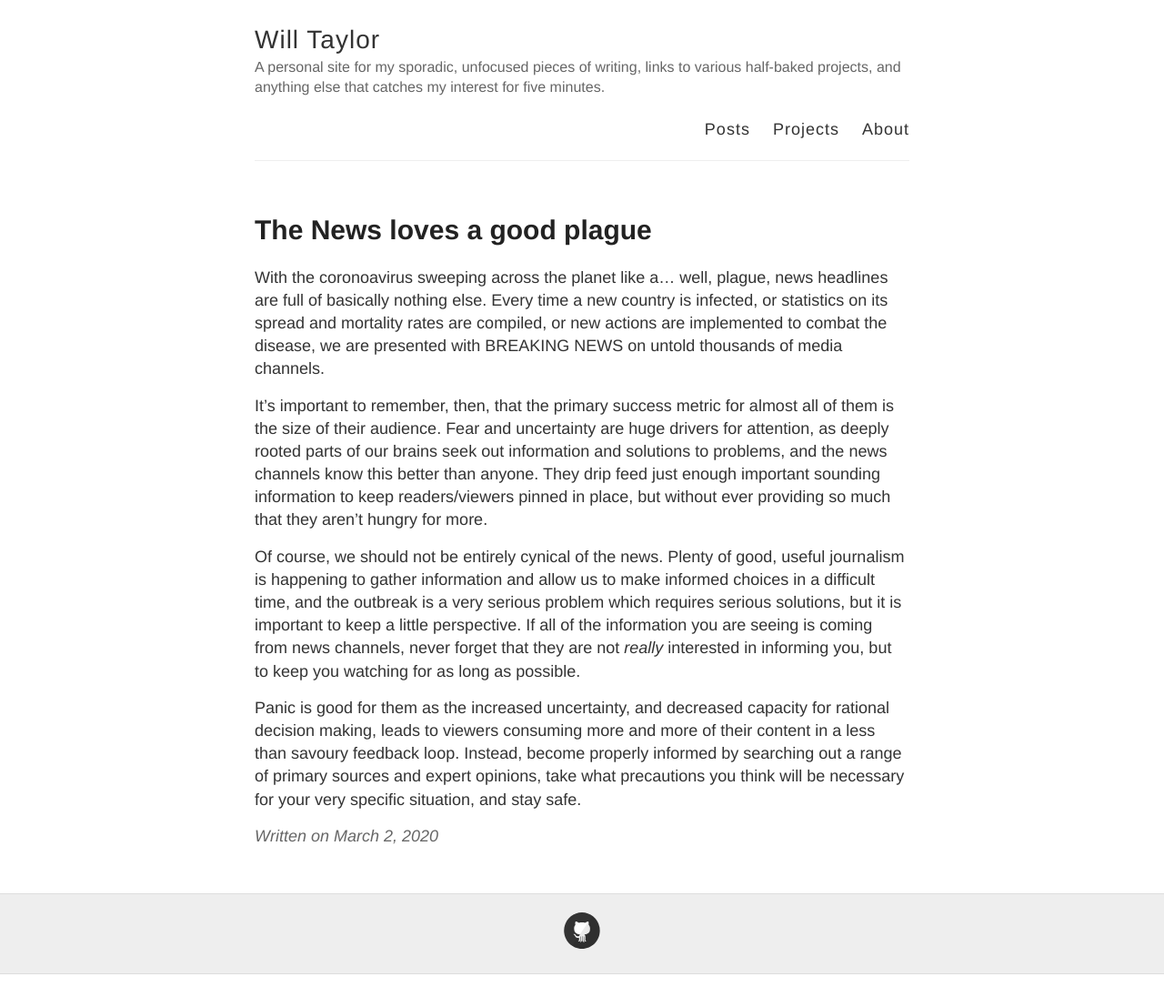
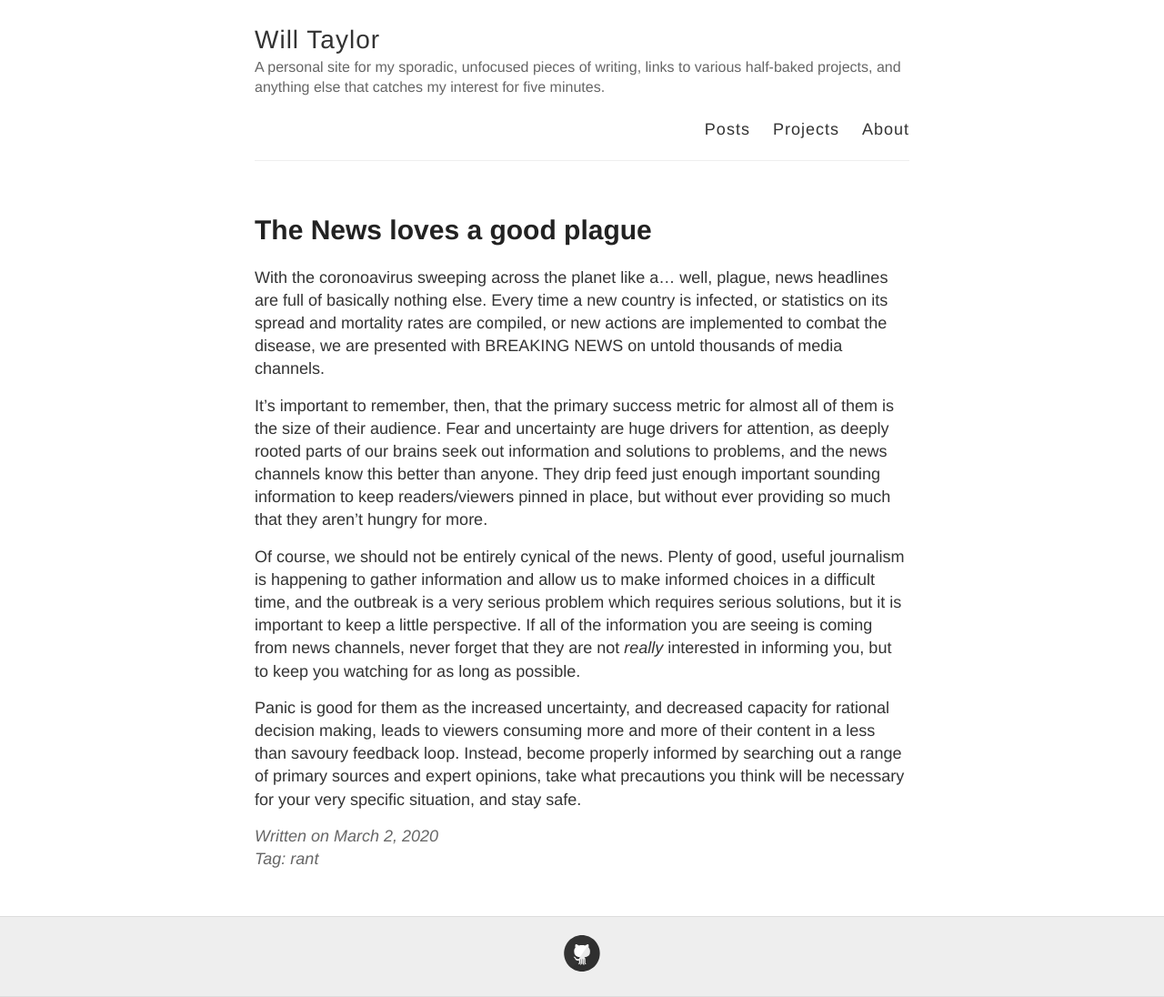
Before and after one commit to WonkySpecs/WonkySpecs-WonkySpecs.github.io, a Jekyll site: the page built from _posts/2020-03-02-news-headlines.md, in a window 1280 px wide. Shown: the whole page at 91% size. Built offline with Jekyll 4.4.1, drawn with Linux system fonts in a browser that asks for light colours; before the commit the page ends 1071 px from its top, so only the background shows below that.

Commit message:
Add post tags

```diff
--- a/_layouts/post.html
+++ b/_layouts/post.html
@@ -9,9 +9,15 @@ layout: default
     {{ content }}
   </div>
 
-  <div class="date">
+  <div class="post-info">
     Written on {{ page.date | date: "%B %e, %Y" }}
   </div>
 
+  {% if page.tags.size > 0 %}
+  <div class="post-info">
+    Tag{% if page.tags.size > 1 %}s{% endif %}: {{ page.tags | join: ", " }}
+  </div>
+  {% endif %}
+
   {% include disqus.html %}
 </article>
--- a/_posts/2020-03-02-news-headlines.md
+++ b/_posts/2020-03-02-news-headlines.md
@@ -1,6 +1,7 @@
 ---
 layout: post
 title: The News loves a good plague
+tag: rant
 ---
 With the coronoavirus sweeping across the planet like a... well, plague, news headlines are full of basically nothing else. Every time a new country is infected, or statistics on its spread and mortality rates are compiled, or new actions are implemented to combat the disease, we are presented with BREAKING NEWS on untold thousands of media channels.
 
--- a/style.scss
+++ b/style.scss
@@ -115,7 +115,7 @@ img {
   max-width: none;
 }
 
-.date {
+.post-info {
   font-style: italic;
   color: $gray;
 }
```
Also changed, not shown: _posts/2019-11-04-so-many-programming_languages.md (+1 -0 lines), _posts/2020-01-23-food-prices.md (+1 -0 lines), _posts/2020-02-26-shell-is-weird.md (+1 -0 lines), _posts/2021-03-19-in-my-ear.md (+1 -0 lines).
